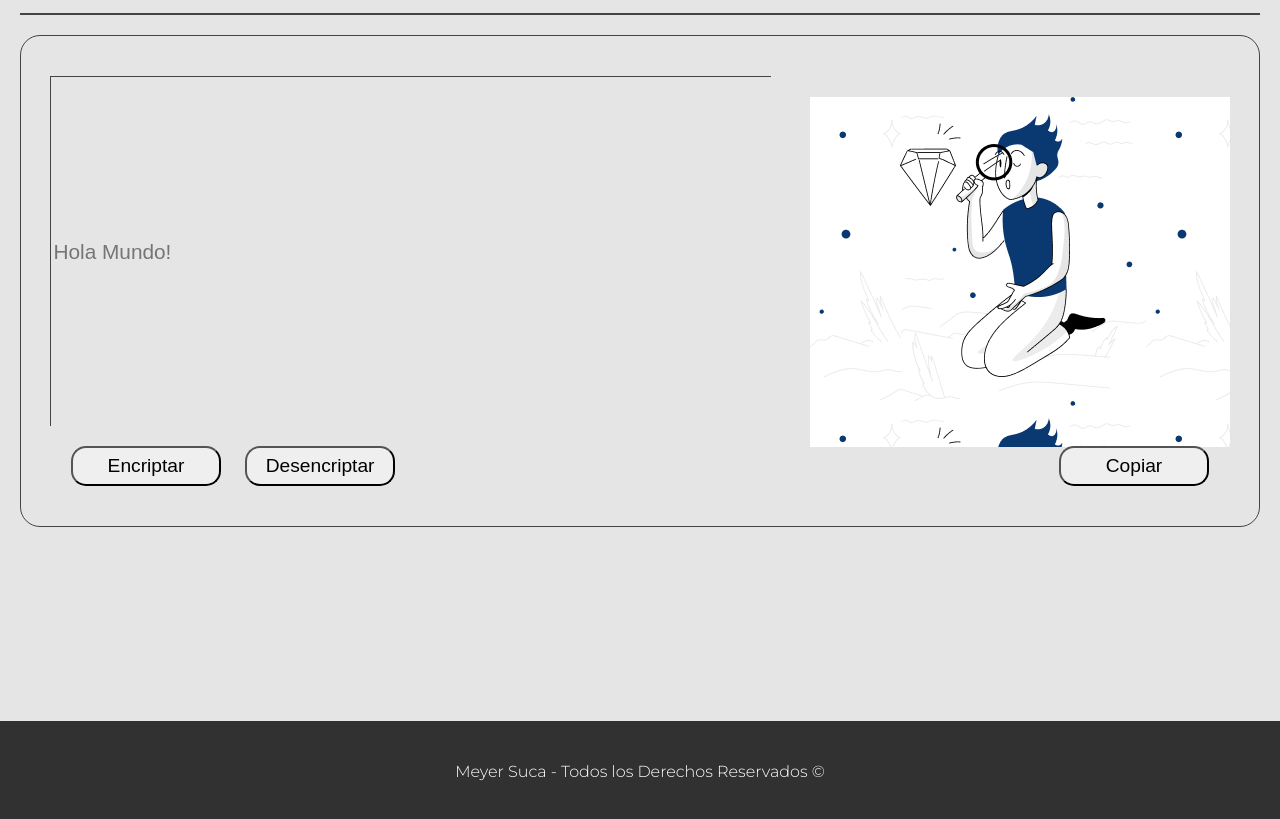
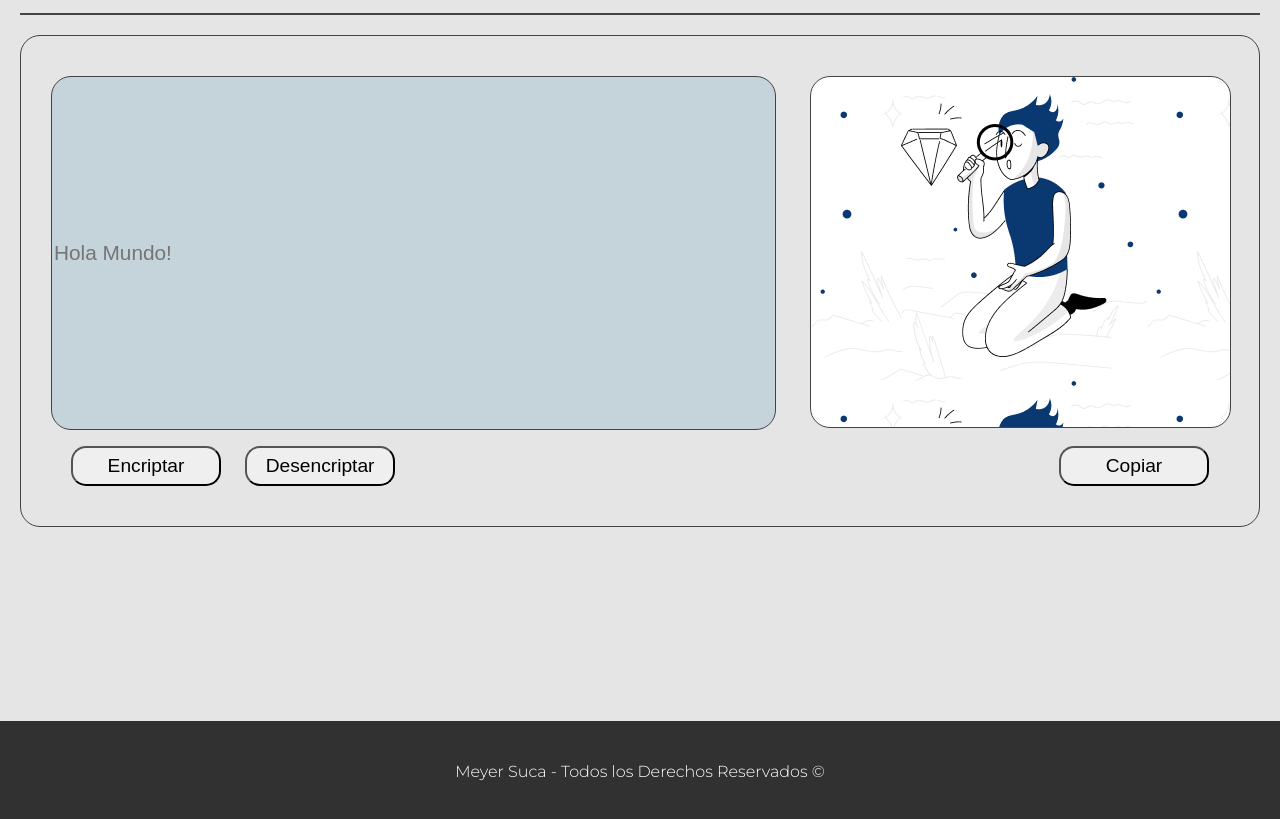
Before and after one commit to MeyerSuca/encriptador-de-texto, a plain HTML site: page index.html in a window 1280 px wide. Shown: the part 79-898 px from the top of the page. Drawn offline with Linux system fonts and the light colour scheme.

Commit message:
Tercer cambio

```diff
--- a/script.js
+++ b/script.js
@@ -20,7 +20,7 @@ function encriptador() {
         } else {
             temporal = temporal + i;
         }
-    }
+    } 10
     salida.textContent = temporal;
     salida.style.background = "#fff";
 }
--- a/styles.css
+++ b/styles.css
@@ -3,6 +3,15 @@ body {
     margin: 0;
     font-family: 'Montserrat', sans-serif;
     background-color: #e5e5e5;
+}
+
+div {
+    margin: 0;
+    padding: 0;
+}
+
+p {
+    margin: 0;
 }
 
 /*-----------Utilidades-----------*/
@@ -31,6 +40,7 @@ body {
 
 .header h1 {
     display: inline-block;
+    font-weight: bold;
 }
 
 /*------------Principal-------------*/
@@ -53,27 +63,29 @@ body {
 
 .entrada {
     width: 60%;
-    border: 1px solid #444;
+
 }
 
 .salida {
     width: 35%;
-    text-justify: auto;
 }
 
 .entrada-texto {
-    background: #e5e5e5;
+    background: #c5d3da;
     height: 100%;
     width: 100%;
-    border: none;
+    border: 1px solid #444;
+    border-radius: 20px;
     font-size: 1.3rem;
 }
 
 .salida-texto {
+    background: url(./img/bg-salida.png) #ffffff;
     height: 100%;
     width: 100%;
+    border: 1px solid #444;
+    border-radius: 20px;
     font-size: 1.3rem;
-    background: url(./img/bg-salida.png) #ffffff;
 }
 
 /*------------Botones------------*/
```
